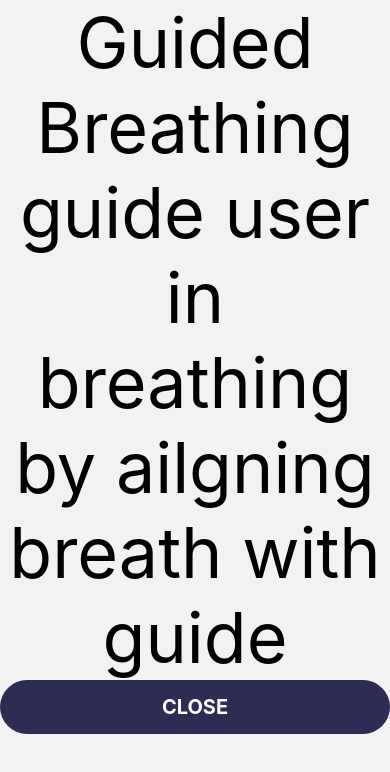
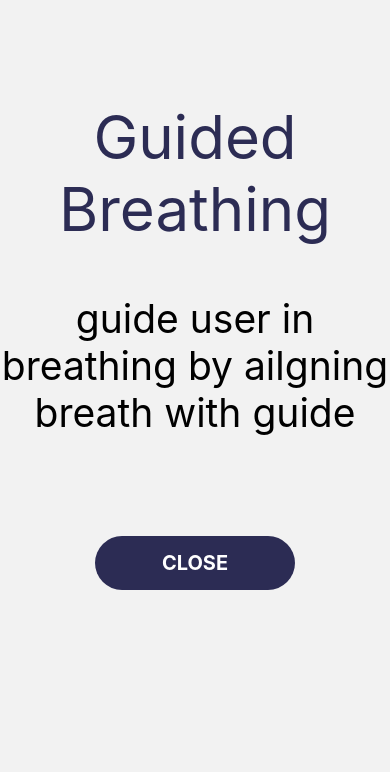
Before and after one commit to farisdurrani/meditation-app, a React Native app: screen /SquareInfo in a window 390 px wide. Shown: the top 772 px of the page. Built offline with nearby package versions, Linux system fonts and the light colour scheme.

Commit message:
Changes on focused info, square info, and exercise 4 screen

```diff
--- a/navigation/index.js
+++ b/navigation/index.js
@@ -7,7 +7,8 @@ import {
   RegisterScreen,
   CurrentScore,
   FocusedInfo,
-  SquareInfo
+  SquareInfo,
+  Exercise4,
 } from "../screens";
 
 const Stack = createNativeStackNavigator();
@@ -16,10 +17,11 @@ const Navigation = () => {
   return (
     <NavigationContainer>
       <Stack.Navigator>
+
       <Stack.Screen
           options={{ headerShown: false }}
-          name="SquareInfo"
-          component={SquareInfo}
+          name="Exercise4"
+          component={Exercise4}
         />
         <Stack.Screen
           options={{ headerShown: false }}
@@ -51,7 +53,11 @@ const Navigation = () => {
           name="FocusedInfo"
           component={FocusedInfo}
         />
-
+        <Stack.Screen
+          options={{ headerShown: false }}
+          name="SquareInfo"
+          component={SquareInfo}
+        />
       </Stack.Navigator>
     </NavigationContainer>
   );
--- /dev/null
+++ b/screens/beginning_screens/Exercise4.js
@@ -0,0 +1,18 @@
+import { StyleSheet, Text, View, Dimensions } from "react-native";
+import React from "react";
+import { MText, MButton } from "../../components";
+import { LAYOUT, COLORS } from "../../constants";
+
+const Exercise4 = () => {
+    return (
+        <View style={styles.mainContainer}>
+
+        </View>
+      );
+}
+
+export default Exercise4;
+
+const styles = StyleSheet.create({
+
+});
--- a/screens/beginning_screens/FocusedInfo.js
+++ b/screens/beginning_screens/FocusedInfo.js
@@ -6,10 +6,11 @@ import { LAYOUT, COLORS } from "../../constants";
 const FocusedInfo = () => {
     return (
         <View style={styles.mainContainer}>
-          <Text style = {{fontSize: 70, textAlign: "center", colors: COLORS.primary_blue}}>Focused Meditation</Text>
-          <Text style = {{fontSize: 70, textAlign: "center"}}>self meditation using a word to focus on</Text>
+          <Text style = {{fontSize: 60, textAlign: "center", color: COLORS.primary_blue}}>Focused Meditation</Text>
+          <Text style = {{fontSize: 40, textAlign: "center", marginTop: 50}}>self meditation using a word to focus on</Text>
           <MButton
             text="CLOSE"
+            containerStyle={{ width: 200, marginTop: 120}}
           />
         </View>
       );
@@ -18,5 +19,8 @@ const FocusedInfo = () => {
 export default FocusedInfo;
 
 const styles = StyleSheet.create({
-
+  mainContainer: {
+    marginTop: Dimensions.get("window").height * 0.12,
+    alignItems: "center",
+  }
 });
--- a/screens/beginning_screens/SquareInfo.js
+++ b/screens/beginning_screens/SquareInfo.js
@@ -6,10 +6,11 @@ import { LAYOUT, COLORS } from "../../constants";
 const SquareInfo = () => {
     return (
         <View style={styles.mainContainer}>
-          <Text style = {{fontSize: 70, textAlign: "center", colors: COLORS.primary_blue}}>Guided Breathing</Text>
-          <Text style = {{fontSize: 70, textAlign: "center"}}>guide user in breathing by ailgning breath with guide</Text>
+          <Text style = {{fontSize: 60, textAlign: "center", color: COLORS.primary_blue}}>Guided Breathing</Text>
+          <Text style = {{fontSize: 39, textAlign: "center", marginTop: 50}}>guide user in breathing by ailgning breath with guide</Text>
           <MButton
             text="CLOSE"
+            containerStyle={{ width: 200, marginTop: 100}}
           />
         </View>
       );
@@ -18,4 +19,8 @@ const SquareInfo = () => {
 export default SquareInfo;
 
 const styles = StyleSheet.create({
+  mainContainer: {
+    marginTop: Dimensions.get("window").height * 0.12,
+    alignItems: "center",
+  }
 });
--- a/screens/index.js
+++ b/screens/index.js
@@ -5,3 +5,4 @@ export { default as RegisterScreen } from "./beginning_screens/RegisterScreen";
 export { default as CurrentScore } from "./beginning_screens/CurrentScore";
 export { default as FocusedInfo } from "./beginning_screens/FocusedInfo";
 export { default as SquareInfo } from "./beginning_screens/SquareInfo";
+export { default as Exercise4 } from "./beginning_screens/Exercise4";
```
